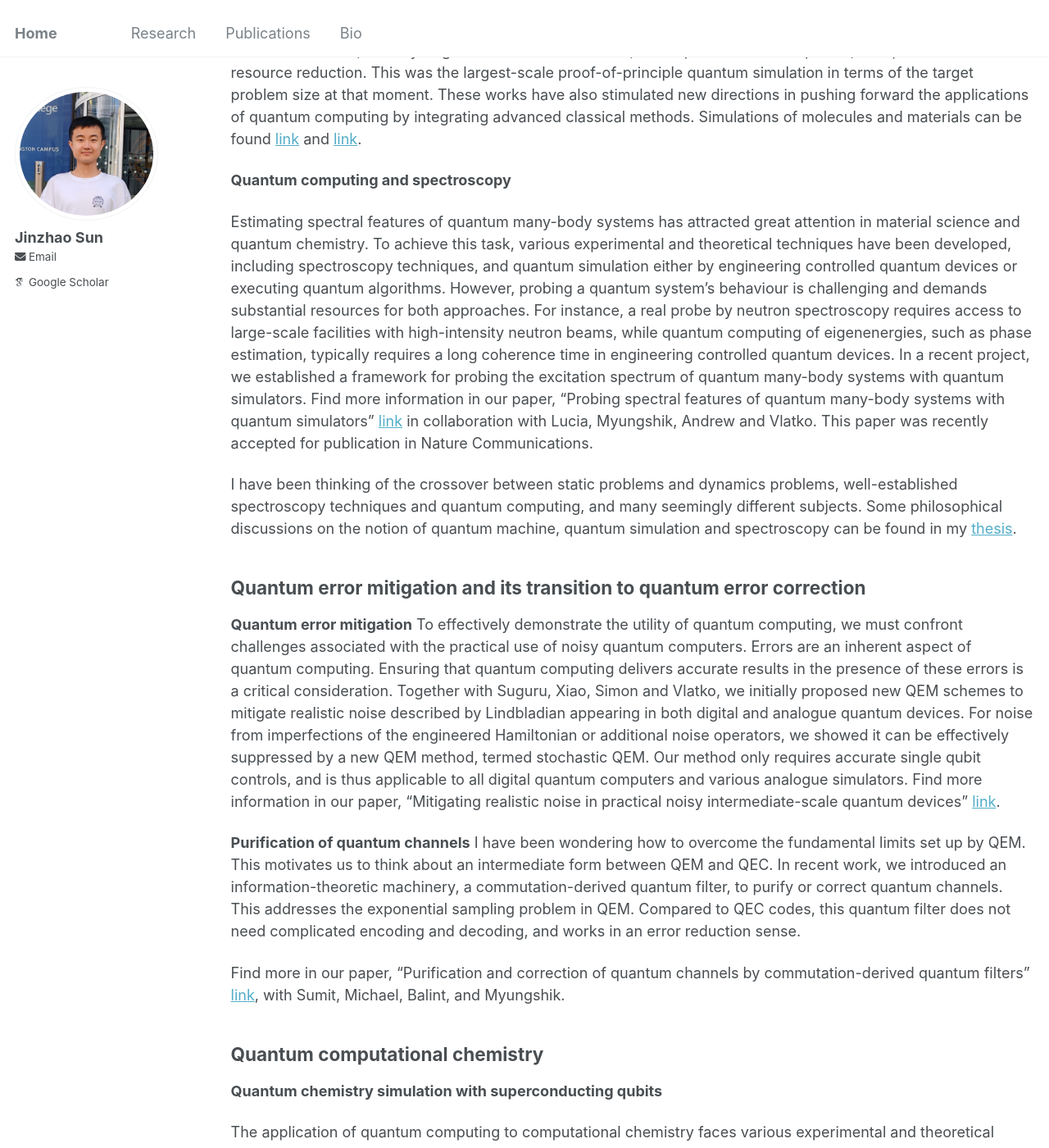
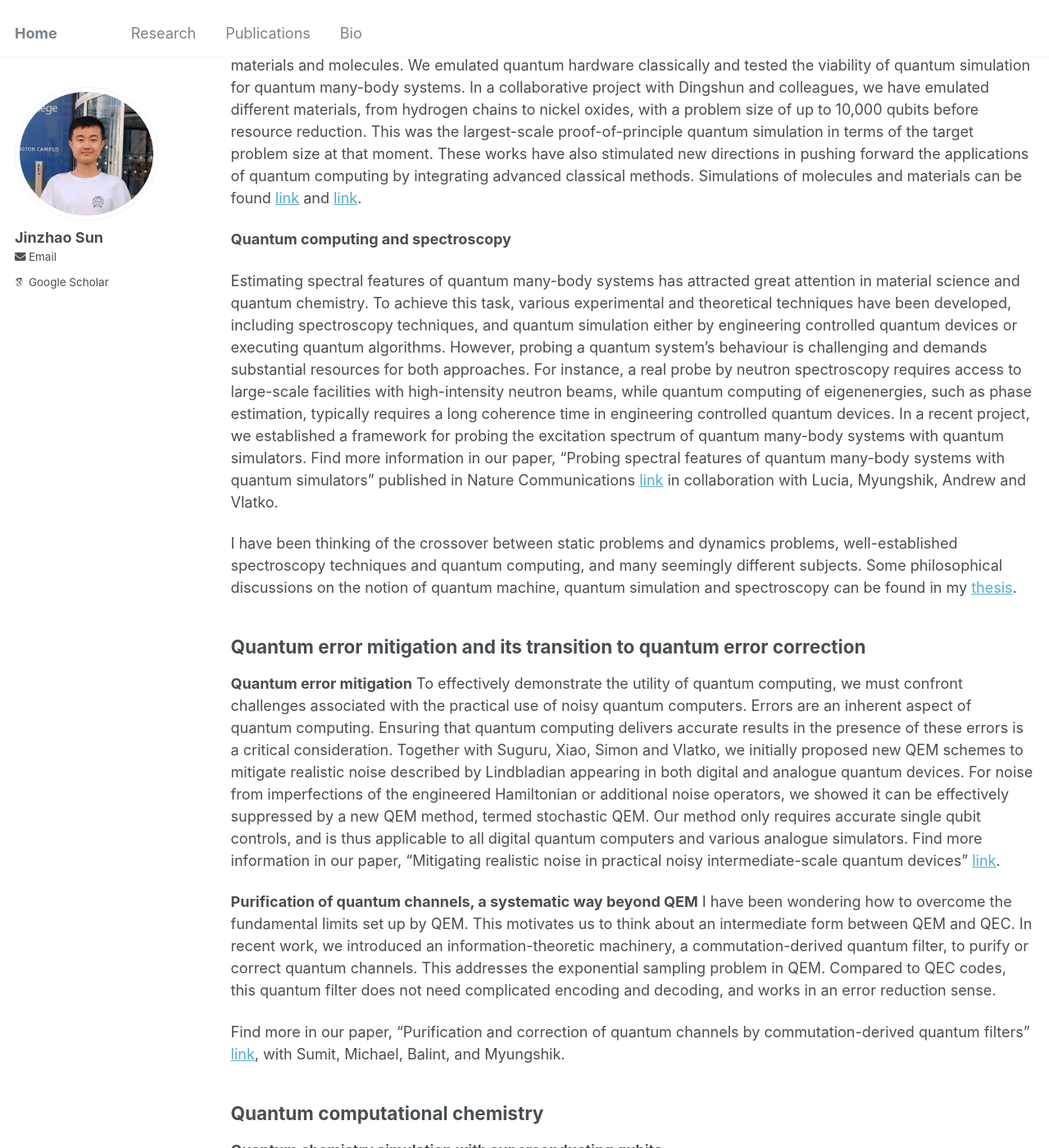
Before and after one commit to jinzhao-sun/jinzhao-sun.github.io, a Jekyll site: the page built from _pages/research.md, in a window 1280 px wide and 1400 px high, scrolled down 3013 px. Shown: the whole window at 82% size. Built offline with Jekyll 4.4.1, drawn with Linux system fonts in a browser that asks for light colours; some web fonts are replaced; some of the changed text lies outside the part shown.

Commit message:
Update research.md

```diff
--- a/_pages/research.md
+++ b/_pages/research.md
@@ -63,7 +66,7 @@ To facilitate the practical applications of quantum computing, I have worked wit
 
 Estimating spectral features of quantum many-body systems has attracted great attention in material science
 and quantum chemistry. To achieve this task, various experimental and theoretical techniques have been developed, including spectroscopy techniques, and quantum simulation either by engineering controlled quantum
-devices or executing quantum algorithms. However, probing a quantum system's behaviour is challenging and demands substantial resources for both approaches. For instance, a real probe by neutron spectroscopy requires access to large-scale facilities with high-intensity neutron beams, while quantum computing of eigenenergies, such as phase estimation, typically requires a long coherence time in engineering controlled quantum devices. In a recent project, we established a framework for probing the excitation spectrum of quantum many-body systems with quantum simulators. Find more information in our paper, "Probing spectral features of quantum many-body systems with quantum simulators" [link](https://arxiv.org/abs/2305.07649) in collaboration with Lucia, Myungshik, Andrew and Vlatko. This paper was recently accepted for publication in Nature Communications.
+devices or executing quantum algorithms. However, probing a quantum system's behaviour is challenging and demands substantial resources for both approaches. For instance, a real probe by neutron spectroscopy requires access to large-scale facilities with high-intensity neutron beams, while quantum computing of eigenenergies, such as phase estimation, typically requires a long coherence time in engineering controlled quantum devices. In a recent project, we established a framework for probing the excitation spectrum of quantum many-body systems with quantum simulators. Find more information in our paper, "Probing spectral features of quantum many-body systems with quantum simulators" published in Nature Communications [link](https://doi.org/10.1038/s41467-025-55955-2) in collaboration with Lucia, Myungshik, Andrew and Vlatko.
 
 I have been thinking of the crossover between static problems and dynamics problems, well-established spectroscopy techniques and quantum computing, and many seemingly different subjects. Some philosophical discussions on the notion of quantum machine, quantum simulation and spectroscopy can be found in my [thesis](https://ora.ox.ac.uk/objects/uuid:de5499cb-9c49-4be3-acc1-5be4cb81099d).
 
@@ -75,7 +78,7 @@ Quantum error mitigation and its transition to quantum error correction
 **Quantum error mitigation**
 To effectively demonstrate the utility of quantum computing, we must confront challenges associated with the practical use of noisy quantum computers. Errors are an inherent aspect of quantum computing. Ensuring that quantum computing delivers accurate results in the presence of these errors is a critical consideration. Together with Suguru, Xiao, Simon and Vlatko, we initially proposed new QEM schemes to mitigate realistic noise described by Lindbladian appearing in both digital and analogue quantum devices. For noise from imperfections of the engineered Hamiltonian or additional noise operators, we showed it can be effectively suppressed by a new QEM method, termed stochastic QEM. Our method only requires accurate single qubit controls, and is thus applicable to all digital quantum computers and various analogue simulators. Find more information in our paper, "Mitigating realistic noise in practical noisy intermediate-scale quantum devices" [link](https://journals.aps.org/prapplied/abstract/10.1103/PhysRevApplied.15.034026).
 
-**Purification of quantum channels**
+**Purification of quantum channels, a systematic way beyond QEM**
 I have been wondering how to overcome the fundamental limits set up by QEM. This motivates us to think about an intermediate form between QEM and QEC. In recent work, we introduced an information-theoretic machinery, a commutation-derived quantum filter, to purify or correct quantum channels. This addresses the exponential sampling problem in QEM. Compared to QEC codes, this quantum filter does not need complicated encoding and decoding, and works in an error reduction sense.
 
 Find more in our paper, "Purification and correction of quantum channels by commutation-derived
```
Also changed, not shown: other parts of _pages/research.md (+9 -0 lines).
